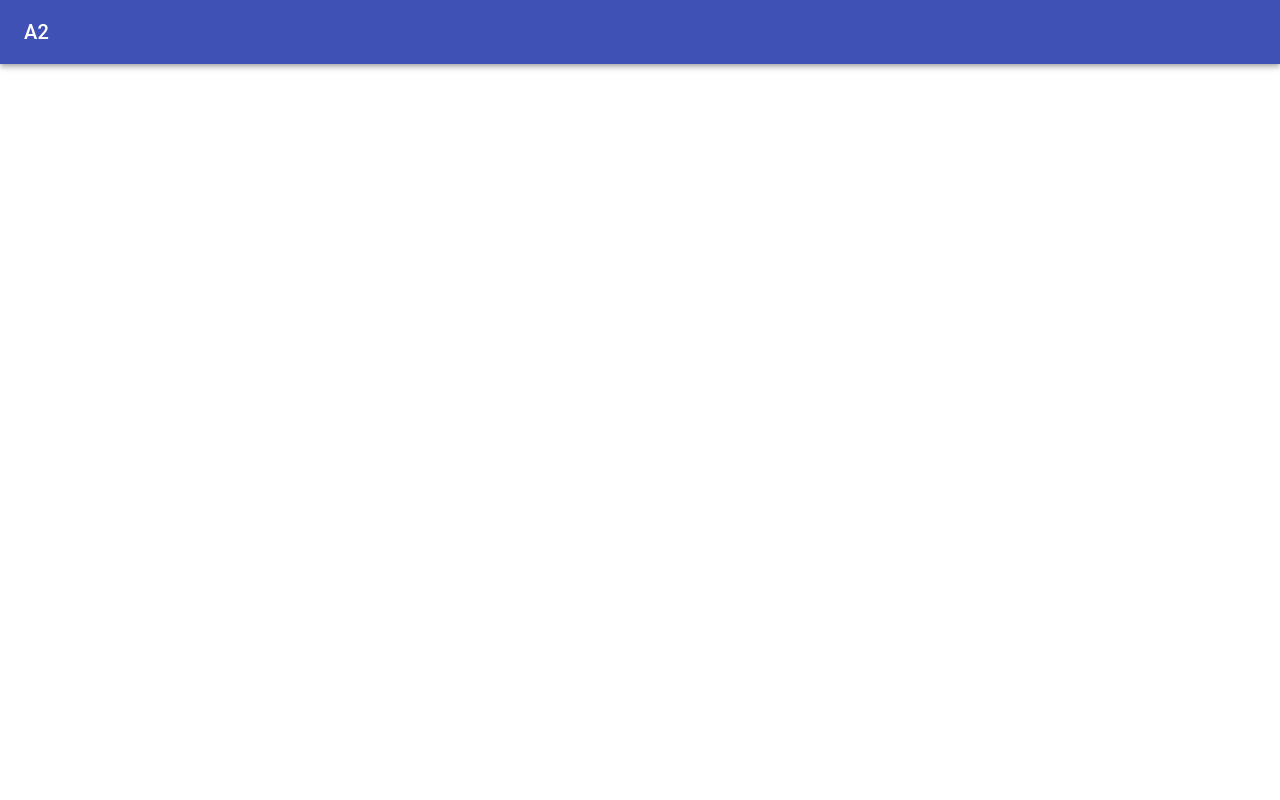
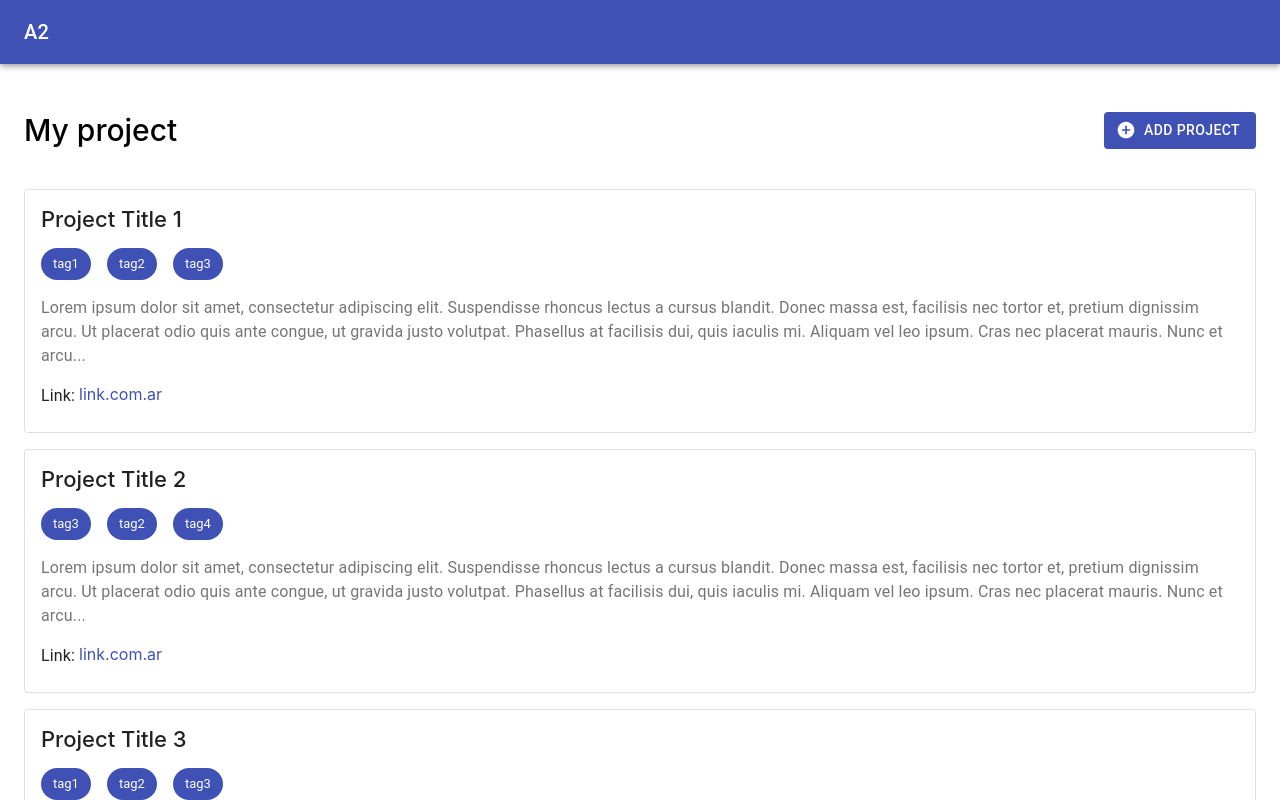
Before and after one commit to TheAvengersInitiative/ProjectA2Front, a React (Create React App) app: page /my-projects in a window 1280 px wide. Shown: the top 800 px of the page. Built offline with nearby package versions, Linux system fonts and the light colour scheme.

Commit message:
US318 add my project page and two components: item and his shimmer

```diff
--- a/src/App.js
+++ b/src/App.js
@@ -2,6 +2,7 @@ import React from "react";
 import { AppBar, Container, Toolbar, Typography, Box } from "@material-ui/core";
 import { Switch, Route, BrowserRouter as Router } from "react-router-dom";
 import HomePage from "./pages/home/HomePage";
+import ProjectPage from "./pages/proyects/ProjectPage";
 
 function App() {
   return (
@@ -22,6 +23,12 @@ function App() {
                 name="Home Page"
                 render={(props) => <HomePage {...props} />}
               />
+                <Route
+                    exact
+                    path="/my-projects"
+                    name="My projects"
+                    render={(props) => <ProjectPage {...props} />}
+                />
             </Switch>
           </Router>
         </Box>
--- /dev/null
+++ b/src/components/ProjectItem.js
@@ -0,0 +1,66 @@
+import { useHistory } from "react-router-dom";
+import {
+  Box,
+  Card,
+  CardContent,
+  Chip,
+  Grid,
+  Link,
+  Typography,
+} from "@material-ui/core";
+import React from "react";
+
+const ProjectItem = (props) => {
+  const { item } = props;
+  const history = useHistory();
+
+  const shrinkText = (text) => {
+    let nText = text;
+    if (nText.length > 340) {
+      if (nText.substring(340) !== "") {
+        nText = nText.substring(0, 340);
+        return `${nText.substring(0, nText.lastIndexOf(" "))}...`;
+      }
+    }
+    return nText;
+  };
+
+  const redirectItem = () => {
+    history.push(`/my-projects/${item.id}`);
+  };
+
+  return (
+    <Grid item onClick={redirectItem}>
+      <Card variant="outlined">
+        <CardContent>
+          <Box mb={2} fontSize={22} fontWeight={500} color="textPrimary">
+            Project {item.title}
+          </Box>
+          <Grid container spacing={2} direction="row">
+            {item?.tags.map((item, index) => (
+              <Grid item key={index}>
+                <Chip label={item} color="primary" />
+              </Grid>
+            ))}
+          </Grid>
+          <Box my={2}>
+            <Typography color="textSecondary">
+              {shrinkText(item.description)}
+            </Typography>
+          </Box>
+          <Grid container direction="row">
+            <Grid item>
+              <Typography>Link: </Typography>
+            </Grid>
+            <Grid item>
+              <Box ml={0.5}>
+                <Link>link.com.ar</Link>
+              </Box>
+            </Grid>
+          </Grid>
+        </CardContent>
+      </Card>
+    </Grid>
+  );
+};
+export default ProjectItem;
--- /dev/null
+++ b/src/components/ShimmerItemProject.js
@@ -0,0 +1,41 @@
+import { Box, Card, CardContent, Grid } from "@material-ui/core";
+import { Skeleton } from "@material-ui/lab";
+import React from "react";
+
+const ShimmerItemProject = () => {
+  return (
+    <Grid item>
+      <Card variant="outlined">
+        <CardContent>
+          <Box mt={1} mb={2}>
+            <Skeleton variant="rect" width={200} height={40} />
+          </Box>
+          <Box my={2}>
+            <Grid container direction="row" spacing={2}>
+              <Grid item>
+                <Skeleton variant="rect" width={100} height={30} />
+              </Grid>
+              <Grid item>
+                <Skeleton variant="rect" width={200} height={30} />
+              </Grid>
+              <Grid item>
+                <Skeleton variant="rect" width={100} height={30} />
+              </Grid>
+              <Grid item>
+                <Skeleton variant="rect" width={100} height={30} />
+              </Grid>
+            </Grid>
+          </Box>
+          <Box my={2}>
+            <Skeleton variant="rect" height={60} />
+          </Box>
+          <Box mt={2}>
+            <Skeleton variant="rect" width={250} height={30} />
+          </Box>
+        </CardContent>
+      </Card>
+    </Grid>
+  );
+};
+
+export default ShimmerItemProject;
--- /dev/null
+++ b/src/pages/proyects/ProjectPage.js
@@ -0,0 +1,74 @@
+import React, { useEffect, useState } from "react";
+import { Box, Button, Grid } from "@material-ui/core";
+import AddCircleIcon from "@material-ui/icons/AddCircle";
+import { PROJECTS } from "../../utils/ConstForTest";
+import ProjectItem from "../../components/ProjectItem";
+import ShimmerItemProject from "../../components/ShimmerItemProject";
+
+function ProjectPage() {
+  const [project, setProject] = useState();
+
+  useEffect(() => {
+    /*
+    try{
+      axios.get(`${BASE_URL}/api/route`).then((res)=>{
+      setProject(res)}).catch(e){console.log(e)}
+    }
+     */
+    setTimeout(() => {
+      setProject(PROJECTS);
+    }, 2000);
+  }, []);
+
+  return (
+    <Grid container spacing={2} direction="column">
+      <Grid item>
+        <Grid justifyContent="space-between" container direction="row">
+          <Box fontWeight={500} fontSize={30}>
+            My project
+          </Box>
+          <Button
+            variant="contained"
+            color="primary"
+            disableElevation
+            startIcon={<AddCircleIcon />}
+          >
+            Add project
+          </Button>
+        </Grid>
+      </Grid>
+      {project ? (
+        project.length > 0 ? (
+          <Grid item>
+            <Box mt={3}>
+              <Grid container spacing={2} direction="column">
+                {}
+                {project?.map((item, index) => (
+                  <ProjectItem key={index} item={item} />
+                ))}
+              </Grid>
+            </Box>
+          </Grid>
+        ) : (
+          <Grid container justifyContent="center">
+            <Grid item alignItems="stretch">
+              <Grid alignItems="center">
+                <Box minHeight="100vh">
+                  Oops... You forget to add a project!
+                </Box>
+              </Grid>
+            </Grid>
+          </Grid>
+        )
+      ) : (
+        [...Array(5).keys()].map((item, index) => (
+          <Box mt={3} key={index}>
+            <ShimmerItemProject />
+          </Box>
+        ))
+      )}
+    </Grid>
+  );
+}
+
+export default ProjectPage;
```
